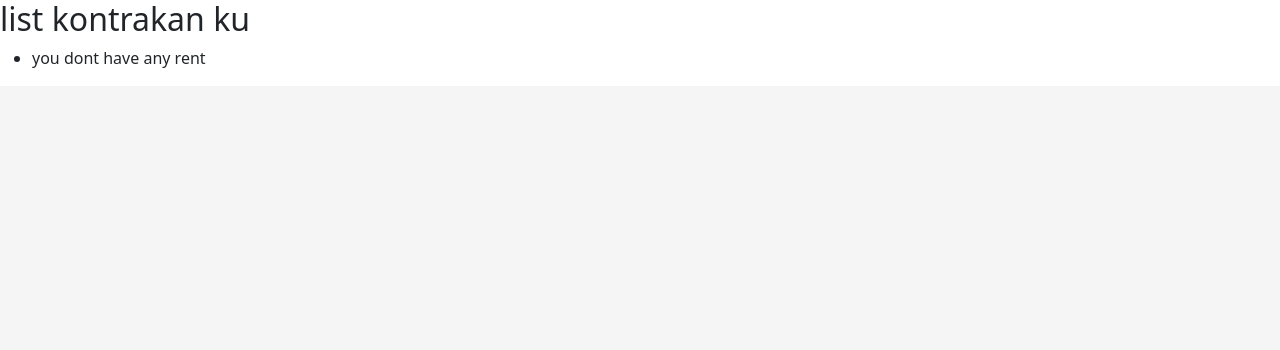
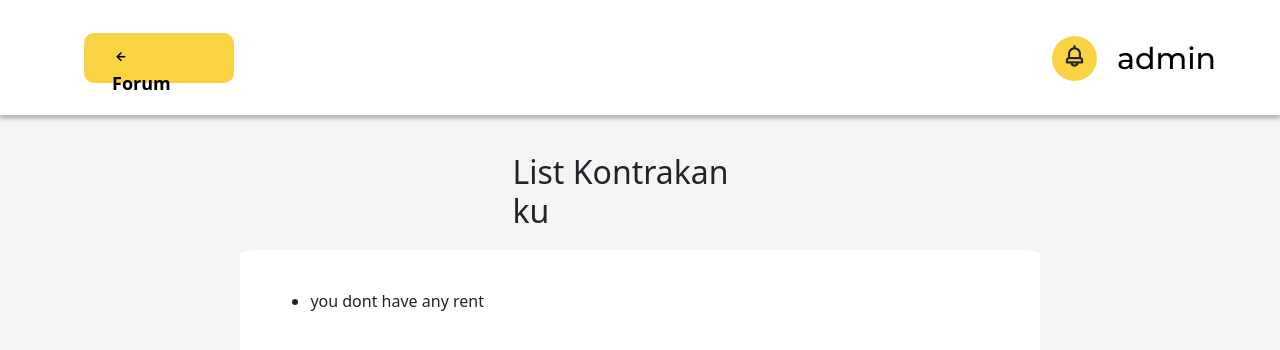
Before and after one commit to aamilham/KontrakanID, a Django app: page /account/profile/1/rent/list in a window 1280 px wide. Shown: the top 350 px of the page. Run offline with Django 4.2, Linux system fonts and the light colour scheme; a user stored in the database is signed in; data comes from the database, SQL or seed files in the repository.

Commit message:
add my rent frontend

```diff
--- a/account/templates/account/my_rent.html
+++ b/account/templates/account/my_rent.html
@@ -1,18 +1,53 @@
-{% extends 'forum/base.html' %}
+{% extends 'forum/base.html' %} {% block content %}
+
+<div class="forumBackground">
+  <div class="forumNavbar">
+    <a href="{% url 'forum:forum' %}" class="logo">
+      <div class="backbutton">
+        <div class="backbuttoncontent">
+          <i class="uil uil-arrow-left"></i>
+          Forum
+        </div>
+      </div>
+    </a>
+    <div class="forumProfile">
+      <div class="lonceng">
+        <div class="loncenglogo"><i class="uil uil-bell"></i></div>
+      </div>
+      <a href="{% url 'account:profile'  pk=request.user.id %}">
+        {% if user.profile %}
+        <img src="{{ user.profile.photo.url }}" alt="" class="photoProfile" />
+        {% else %}
+        <h1 class="photoProfilename">{{ request.user.username }}</h1>
+        {% endif %}
+      </a>
+    </div>
+  </div>
 
 
-{% block content %}
-<h2>list kontrakan ku</h2>
+  <div class="myrentHero">
+
+    <h2>List Kontrakan ku</h2>
+
+    <div class="myrentBox">
         <ul>
             {% for rent in rents %}
             <li>
-            <h2><a href="{% url 'forum:rent' pk=rent.pk %}">{{ rent.title }}</a></h2>
+              <h3><a href="{% url 'forum:rent' pk=rent.pk %}">{{ rent.title }}</a></h3>
               <p>{{ rent.description }}</p>
-            <p><a href="{% url 'forum:update_rent' pk=rent.pk %}">Edit</a></p>
-            <p><a href="{% url 'forum:delete_rent' pk=rent.pk %}">Delete</a></p>
+              <div class="myrentAction">
+                <p><a href="{% url 'forum:update_rent' pk=rent.pk %}"><i class="uil uil-edit"></i></a></p>
+              <p><a href="{% url 'forum:delete_rent' pk=rent.pk %}"><i class="uil uil-trash-alt"></i></a></p>
+              </div>
             </li>
             {% empty %}
             <li>you dont have any rent</li>
             {% endfor %}
           </ul>
+    </div>
+
+  </div>
+
+  <div class="tambahan"></div>
+</div>
 {% endblock content %}
--- a/account/templates/account/profile.html
+++ b/account/templates/account/profile.html
@@ -42,7 +42,7 @@
                 <li><a href="{% url 'account:comment_list' pk=user.id %}">komentar ku</a></li>
             </ul> -->
             <div class="profileMid">
-                <a href="{% url 'account:waiting_list' pk=user.id %}"><i class="uil uil-users-alt"></i><h3>Waiting List</h3></a>
+                <a href="{% url 'account:waiting_list' pk=user.id %}"><i class="uil uil-users-alt"></i><h3>Joining List</h3></a>
                 <div class="line1"></div>
                 <a href="{% url 'account:rent_list' pk=user.id %}"><i class="uil uil-house-user"></i><h3>Kontrakan Ku</h3></a>
                 <div class="line2"></div>
--- a/forum/static/forum/forum.css
+++ b/forum/static/forum/forum.css
@@ -151,12 +151,17 @@ justify-content: space-between;
     line-height: 24px;
 
     color: #292826;
-    padding-top: 23px;
-    padding-left: 5px;
+    padding-top: 13px;
+    padding-left: 10px;
 }
 
 .forumHeropostingOwner i {
-    font-size: 40px;
+    font-size: 50px;
+}
+
+.photoProfileforum {
+    width: 50px;
+    height: 50px;
 }
 
 .forumHeropostingOwnerkanan {
@@ -168,7 +173,6 @@ box-shadow: 0px 4px 4px rgba(0, 0, 0, 0.25);
 border-radius: 10px;
 
 padding-top: 2.5%;
-padding-left: 3%;
 }
 
 .forumHeropostingOwnerkanan h4 {
@@ -178,6 +182,7 @@ font-weight: 800;
 font-size: 16px;
 line-height: 20px;
 color: #292826;
+text-align: center;
 }
 
 .forumHeroposting h2 {
@@ -226,7 +231,7 @@ color: #000000;
     color: #000000;
 }
 
-.forumHeroposting img {
+.forumPhoto {
     width: 200px;
     height: 110px;
 }
--- a/forum/static/forum/mycomment.css
+++ b/forum/static/forum/mycomment.css
@@ -21,8 +21,9 @@
     line-height: 20px;
     color: #292826;
 
+    width: 700px;
+
     padding: 2%;
-    background-color: #F5F5F5;
     border-radius: 3%;
 }
 
@@ -30,3 +31,17 @@
     text-decoration: none;
     color: #292826;
 }
+
+.kotakkomentarku {
+    display: flex;
+    background-color: #F5F5F5;
+    margin-bottom: 20px;
+}
+
+.kotakkomentarku a {
+    margin-right: 10px;
+}
+
+.kotakkomentarku a i{
+    font-size: 24px;
+}
--- /dev/null
+++ b/forum/static/forum/myrent.css
@@ -0,0 +1,36 @@
+
+.myrentHero h2 {
+    width: 255px;
+    margin: auto;
+    margin-bottom: 20px;
+}
+
+.myrentBox {
+    width: 800px;
+    margin: auto;
+    padding: 3%;
+    border-radius: 3%;
+    background-color: rgb(255, 255, 255);
+}
+
+.myrentBox h3 {
+    font-family: 'Montserrat';
+    font-style: normal;
+    font-weight: 600;
+    font-size: 20px;
+    line-height: 24px;
+}
+
+.myrentBox h3 a {
+    text-decoration: none;
+}
+
+.myrentAction {
+    display: flex;
+}
+
+.myrentAction i {
+    font-size: 24px;
+    margin-right: 20px;
+    color: black;
+}
--- a/forum/static/forum/rent.css
+++ b/forum/static/forum/rent.css
@@ -49,6 +49,11 @@
     margin-bottom: 20px;
 }
 
+.photoProfilerent {
+    width: 50px;
+    height: 50px;
+}
+
 .rentTitleowner h3 {
     font-family: 'Montserrat';
 font-style: normal;
@@ -57,12 +62,12 @@ font-size: 24px;
 line-height: 24px;
 
 color: #292826;
-padding-top: 19px;
-padding-left: 5px;
+padding-top: 13px;
+padding-left: 10px;
 }
 
 .rentTitleowner i {
-    font-size: 40px;
+    font-size: 50px;
 }
 
 .rentTitle h2 {
@@ -85,7 +90,6 @@ box-shadow: 0px 4px 4px rgba(0, 0, 0, 0.25);
 border-radius: 10px;
 
 padding-top: 1.4%;
-padding-left: 1.4%;
 }
 
 .rentInfo h2 {
@@ -96,6 +100,7 @@ font-size: 18px;
 line-height: 20px;
 
 color: #292826;
+text-align: center;
 }
 
 .rentInfo h3 {
@@ -107,7 +112,7 @@ font-size: 15px;
 line-height: 15px;
 
 color: #292826;
-
+padding-left: 4%;
 }
 
 .rentMid {
--- a/forum/templates/forum/base.html
+++ b/forum/templates/forum/base.html
@@ -15,6 +15,7 @@
     <link rel="stylesheet" href="{% static 'forum/profile.css' %}?{% now 'U' %}">
     <link rel="stylesheet" href="{% static 'forum/mycomment.css' %}?{% now 'U' %}">
     <link rel="stylesheet" href="{% static 'forum/updateprofile.css' %}?{% now 'U' %}">
+    <link rel="stylesheet" href="{% static 'forum/myrent.css' %}?{% now 'U' %}">
     <!-- Bootstrap CSS -->
     <link href="https://cdn.jsdelivr.net/npm/bootstrap@5.2.3/dist/css/bootstrap.min.css" rel="stylesheet" integrity="sha384-rbsA2VBKQhggwzxH7pPCaAqO46MgnOM80zW1RWuH61DGLwZJEdK2Kadq2F9CUG65" crossorigin="anonymous">
 
--- a/forum/templates/forum/update_comment.html
+++ b/forum/templates/forum/update_comment.html
@@ -30,6 +30,6 @@
         <button type="submit">Edit Komentar</button>
     </form>
 </div>
-
+<div class="tambahan"></div>
 </div>
 {% endblock content %}
```
Also changed, not shown: account/templates/account/my_comment.html (+5 -3 lines), account/templates/account/my_waiting_list.html (+26 -0 lines), forum/templates/forum/forum.html (+7 -3 lines), forum/templates/forum/rent.html (+7 -2 lines). Lines whose indentation alone changed are shown as unchanged.
